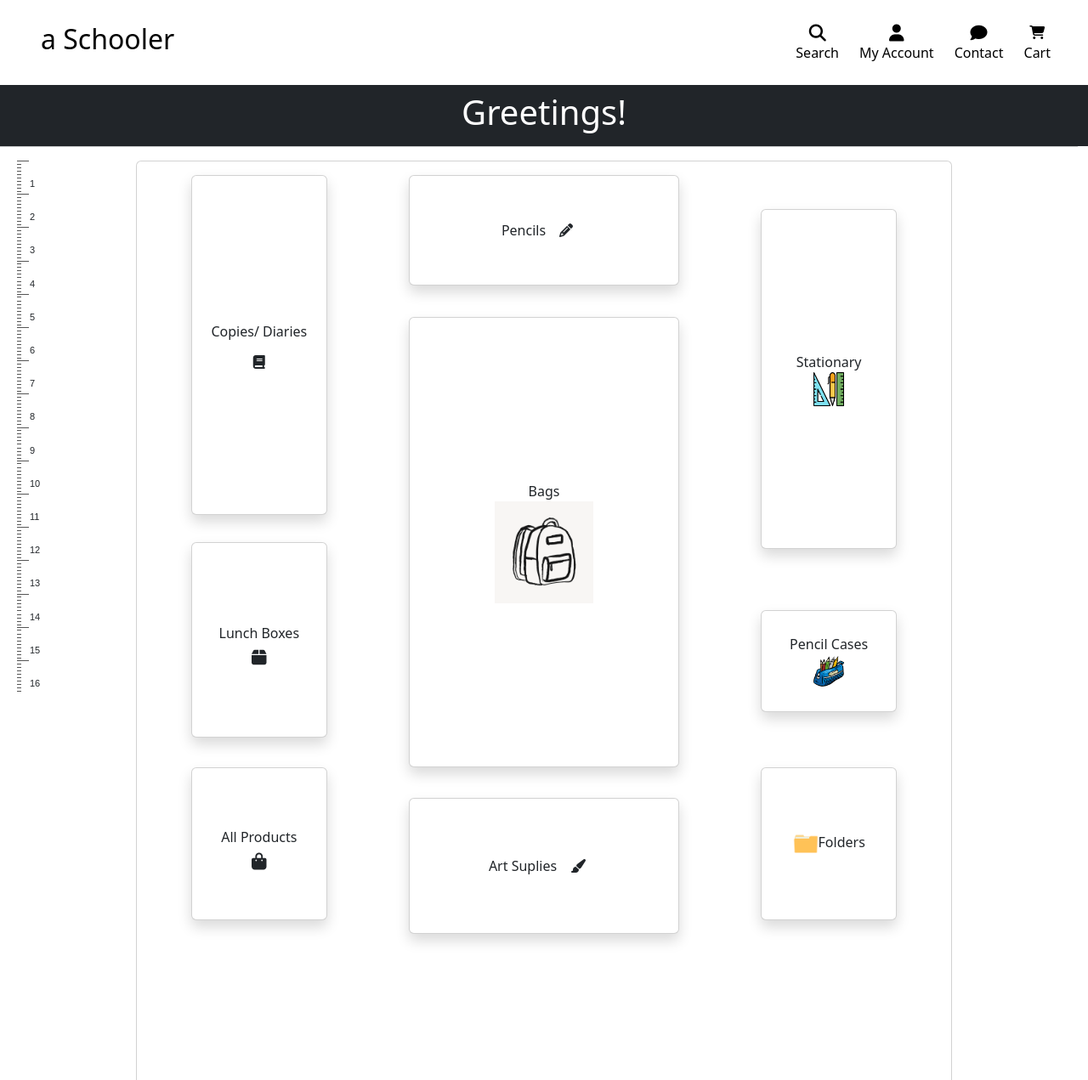
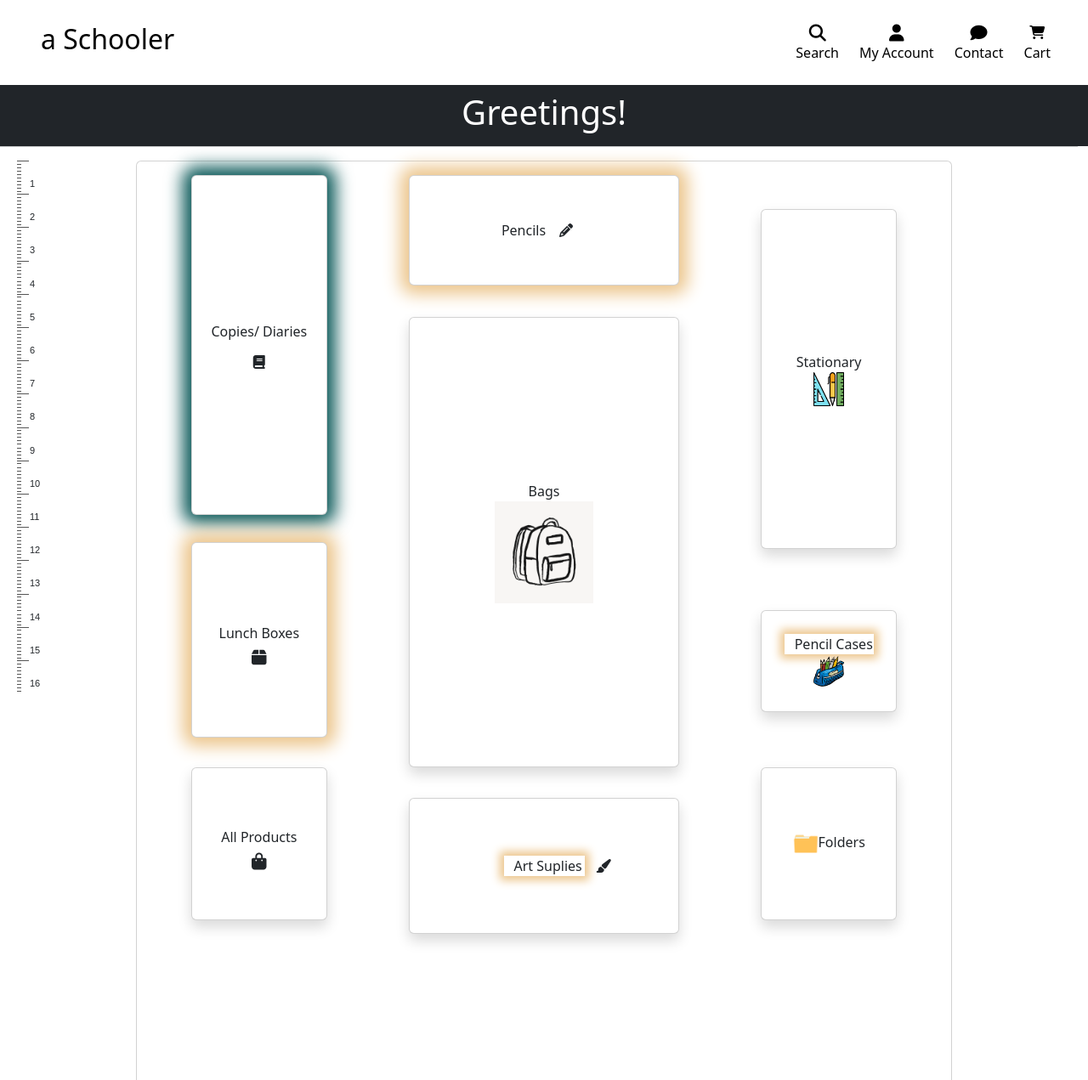
Before and after one commit to gretazas/alphaSchooler, a Django app: page / in a window 1280 px wide. Shown: the top 1271 px of the page at 85% size. Run offline with Django 4.2, Linux system fonts and the light colour scheme; some libraries are stand-ins or nearby versions.

Commit message:
Add coloured shadows to the main page boxes

```diff
--- a/templates/includes/main-index.html
+++ b/templates/includes/main-index.html
@@ -1,19 +1,19 @@
 <div class="d-flex justify-content-center text-nowrap" id="responsive">
     <div class="row card text-center d-flex w-75">
         <div class="col-12 card-body d-flex justify-content-between">
-            <div class="row filter1 d-flex align-items-center justify-content-center card w-25 mx-5 shadow" style="height:400px;">Copies/ Diaries <i class="fa-solid fa-book mt-3"></i></div>
-            <div class="row filter1 d-flex align-items-center justify-content-center card w-50 mx-5  shadow" style="height:130px;"><a>Pencils<i class="fa-solid fa-pencil mx-3"></i></a></div>
-            <div class="row filter1 d-flex align-items-center justify-content-center card w-25 mx-5  shadow" style="height:400px;top:10%;">Stationary<img src="/media/stationary.png" style="height:40px; width:60px;"></div>
+            <div class="row filter1 d-flex align-items-center justify-content-center card w-25 mx-5" style="height:400px;box-shadow: 0px 0px 20px 10px rgb(9, 88, 88);">Copies/ Diaries <i class="fa-solid fa-book mt-3 "></i></div>
+            <div class="row filter1 d-flex align-items-center justify-content-center card w-50 mx-5" style="height:130px;box-shadow: 0px 0px 20px 10px rgb(236, 197, 139);"><a>Pencils<i class="fa-solid fa-pencil mx-3"></i></a></div>
+            <div class="row filter1 d-flex align-items-center justify-content-center card w-25 mx-5 shadow" style="height:400px;top:10%;">Stationary<img src="/media/stationary.png" style="height:40px; width:60px;"></div>
         </div>
         <div class="col-12 card-body d-flex justify-content-between">
-            <div class="row filter2 d-flex align-items-center justify-content-center card w-25 mx-5  shadow" style="height:230px;">Lunch Boxes<i class="fa-solid fa-box fa-lg mt-3"></i></div>
-            <div class="row filter2 d-flex align-items-center justify-content-center card w-50 mx-5  shadow" style="height:530px;top:-50%;"><a>Bags</a><img src="/media/bag.jpg" style="height:120px; width:140px;"></div>
-            <div class="row filter2 d-flex align-items-center justify-content-center card w-25 mx-5  shadow" style="height:120px;top:15%;">Pencil Cases<img src="/media/pencil-case.png" style="height:40px; width:60px;"></div>
+            <div class="row filter2 d-flex align-items-center justify-content-center card w-25 mx-5" style="height:230px;box-shadow: 0px 0px 20px 10px rgb(236, 197, 139);">Lunch Boxes<i class="fa-solid fa-box fa-lg mt-3"></i></div>
+            <div class="row filter2 d-flex align-items-center justify-content-center card w-50 mx-5 shadow" style="height:530px;top:-50%;"><a>Bags</a><img src="/media/bag.jpg" style="height:120px; width:140px;"></div>
+            <div class="row filter2 d-flex align-items-center justify-content-center card w-25 mx-5 shadow" style="height:120px;top:15%;"><a style="width:105px;box-shadow: 0px 0px 10px 5px rgb(236, 197, 139);">Pencil Cases</a><img src="/media/pencil-case.png" style="height:40px; width:60px;"></div>
         </div>
         <div class="col-12 card-body d-flex justify-content-between">
-            <div class="row filter3 d-flex align-items-center justify-content-center card w-25 mx-5  shadow" style="height:180px;top:-165%;">All Products<i class="fa-solid fa-bag-shopping fa-lg mt-3"></i></div>
-            <div class="row filter3 d-flex align-items-center justify-content-center card w-50 mx-5  shadow" style="height:160px;top:-145%;"><a>Art Suplies<i class="fa-solid fa-paintbrush mx-3"></i></a></div>
-            <div class="row filter3 d-flex align-items-center justify-content-center card w-25 mx-5  shadow" style="height:180px;top:-165%;"><a><img src="/media/folder.png" style="height:30px; width:30px;">Folders</a></div>
+            <div class="row filter3 d-flex align-items-center justify-content-center card w-25 mx-5 shadow" style="height:180px;top:-165%;">All Products<i class="fa-solid fa-bag-shopping fa-lg mt-3"></i></div>
+            <div class="row filter3 d-flex align-items-center justify-content-center card w-50 mx-5 shadow" style="height:160px;top:-145%;"><a style="width:95px;box-shadow: 0px 0px 10px 5px rgb(236, 197, 139);">Art Suplies<i class="fa-solid fa-paintbrush mx-3"></i></a></div>
+            <div class="row filter3 d-flex align-items-center justify-content-center card w-25 mx-5 shadow" style="height:180px;top:-165%;"><a><img src="/media/folder.png" style="height:30px; width:30px;">Folders</a></div>
         </div>
     </div>
 </div>
```
